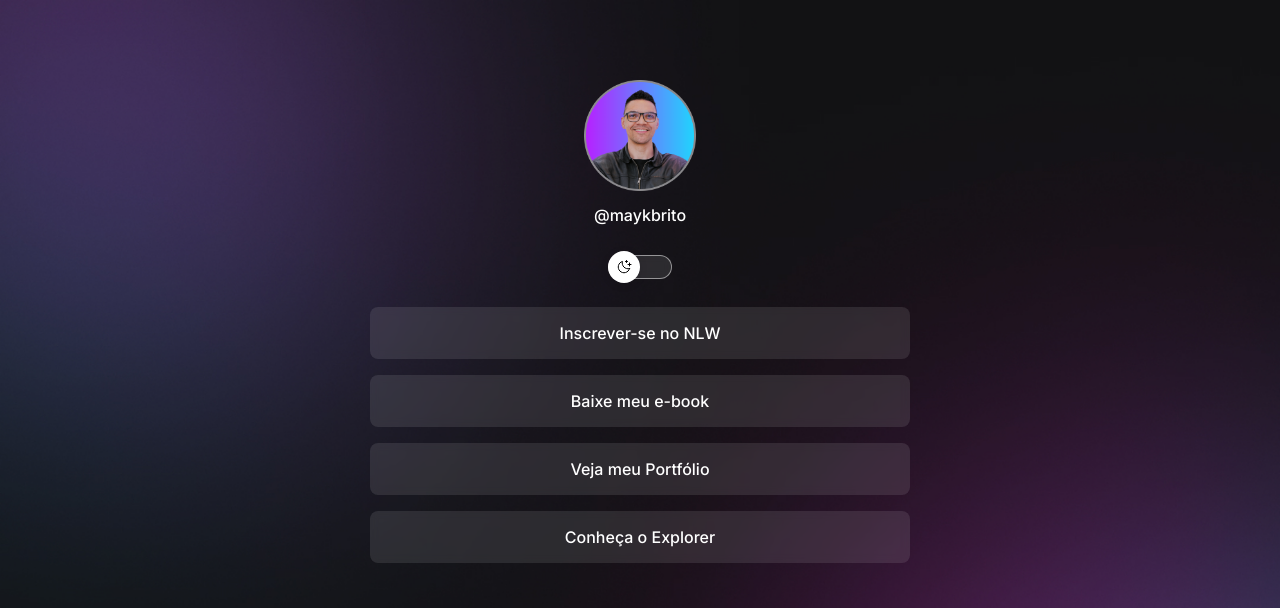
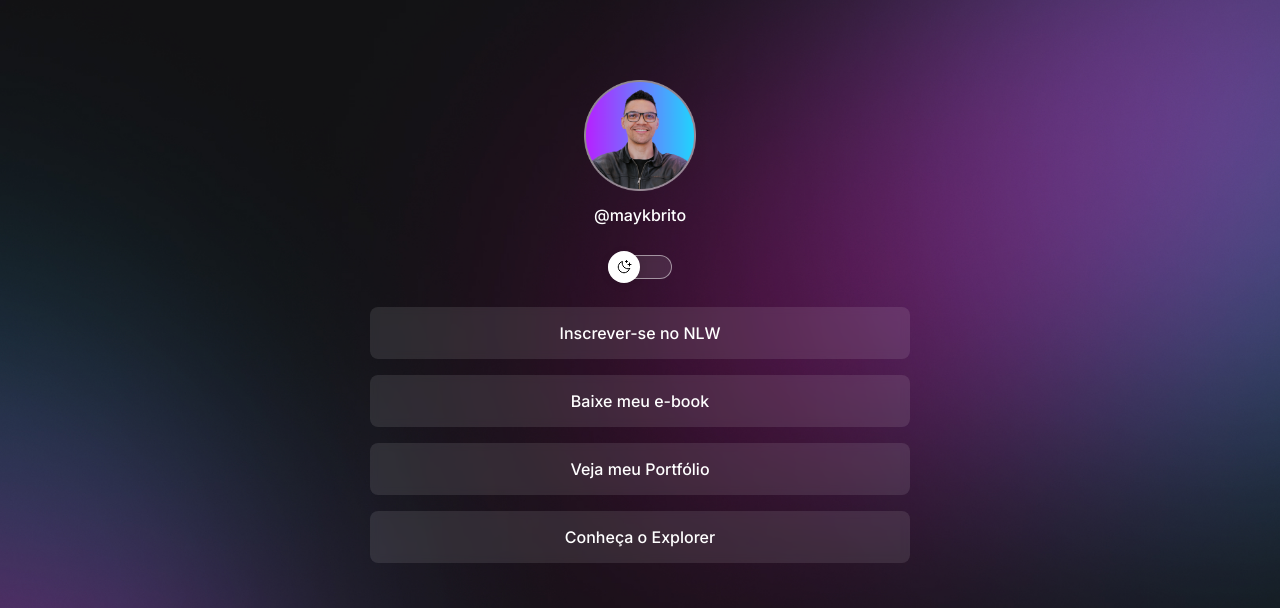
Before and after one commit to ByfRoots/account-hub, a plain HTML site: page index.html in a window 1280 px wide. Shown: the top 608 px of the page. Drawn offline with nearby package versions, Linux system fonts and the light colour scheme.

Commit message:
change background based on media queries

```diff
--- a/style.css
+++ b/style.css
@@ -34,6 +34,7 @@ body {
 
   /*background: color image repeat position/size;*/
   background: var(--bg-url) no-repeat top center/cover;
+  height: 100vh;
 }
 
 body * {
@@ -168,3 +169,15 @@ footer {
   text-align: center;
   font-size: 14px;
 }
+
+/* Media queries */
+@media (min-width: 700px){
+  :root{
+    --bg-url: url(./assets/bg-dark.jpg);
+  }
+
+  .light{
+    --bg-url: url(./assets/bg-light.jpg);
+  }
+
+}
```
Also changed, not shown: assets/bg-dark.jpg (added), assets/bg-light.jpg (added).
